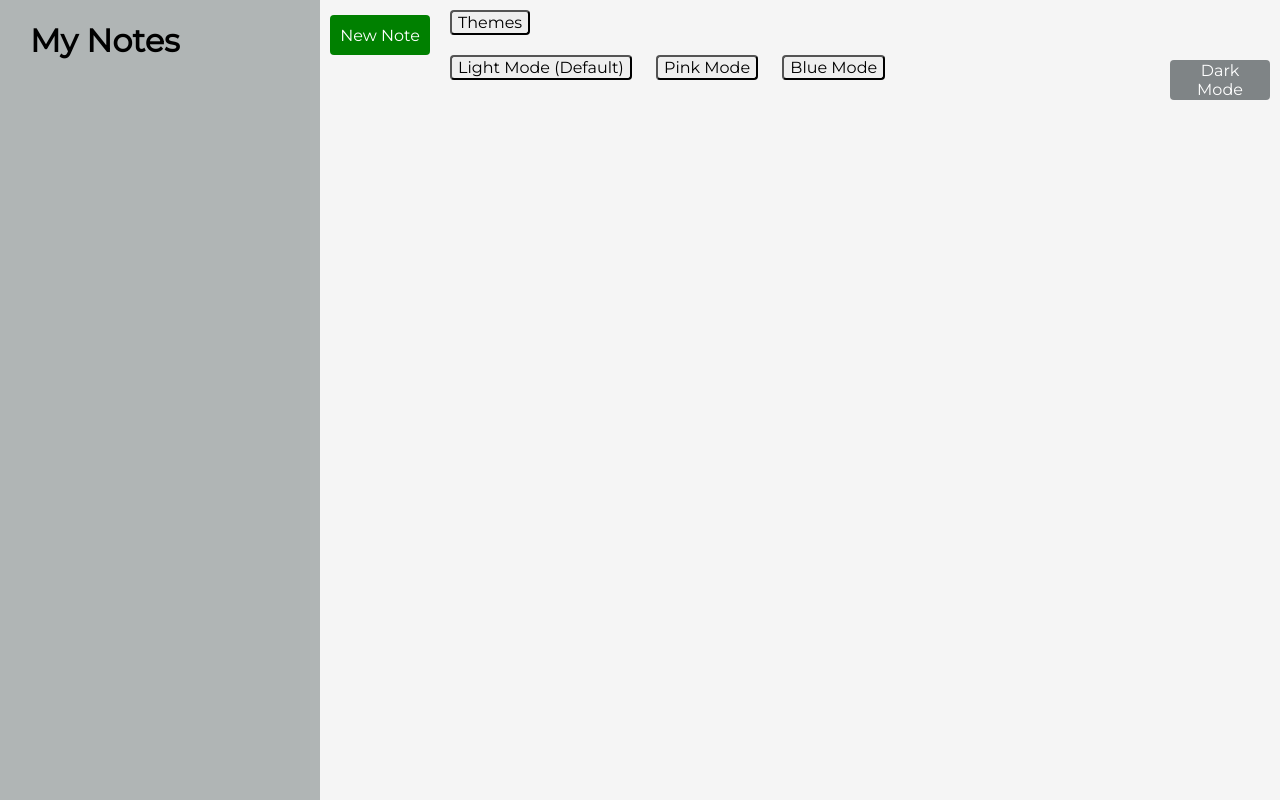
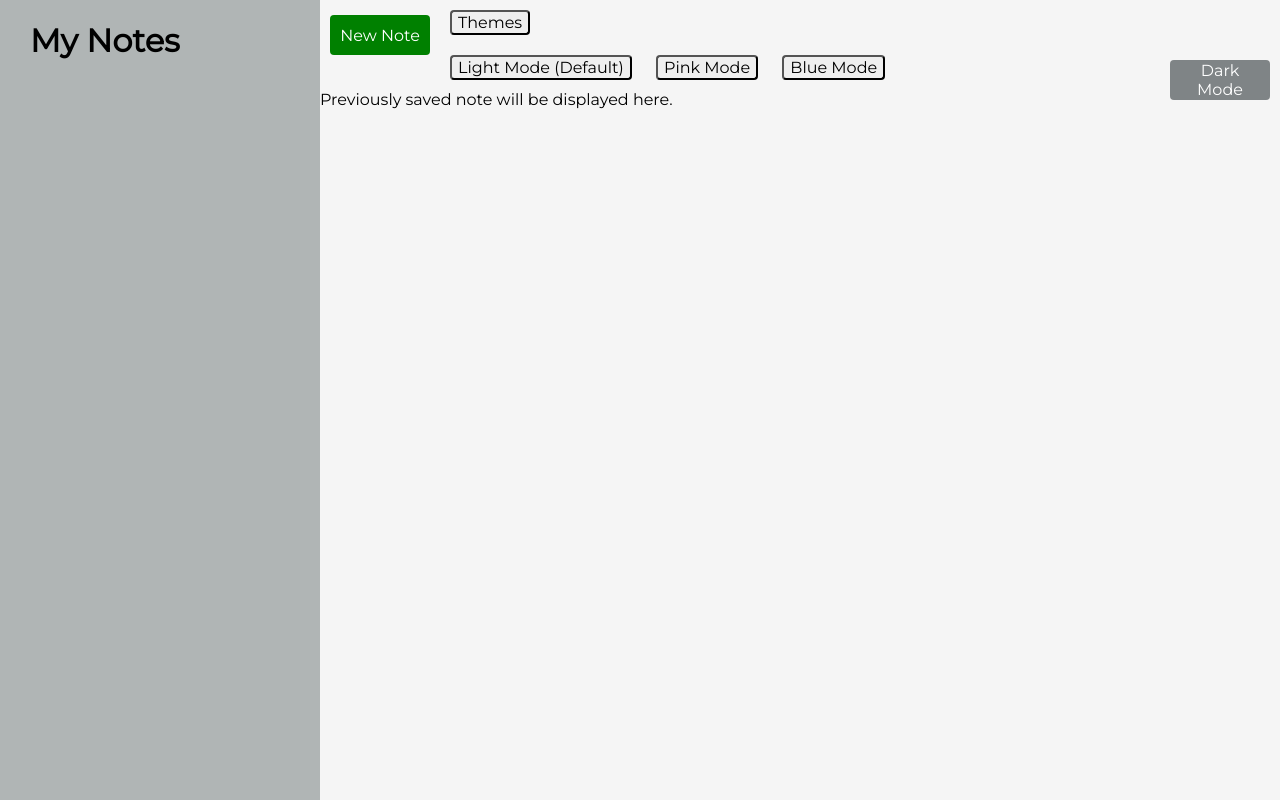
Before and after one commit to Simple-Simps/simp_note, a website: page public/index.html in a window 1280 px wide. Drawn offline with Linux system fonts and the light colour scheme; no server answers.

Commit message:
printList div updated, title updated
printList div updated, title updated

```diff
--- a/public/index.html
+++ b/public/index.html
@@ -12,7 +12,7 @@
 
     <link href="https://fonts.googleapis.com/css?family=Montserrat&display=swap" rel="stylesheet">
 
-    <title>Note App</title>
+    <title>Simp Note</title>
 
   </head>
 
@@ -44,7 +44,7 @@
     </div>
 
 
-    <div id='printList'></div>
+    <div id='printList'>Previously saved note will be displayed here.</div>
 
     <div id="text">
       <div id="text1">
```
